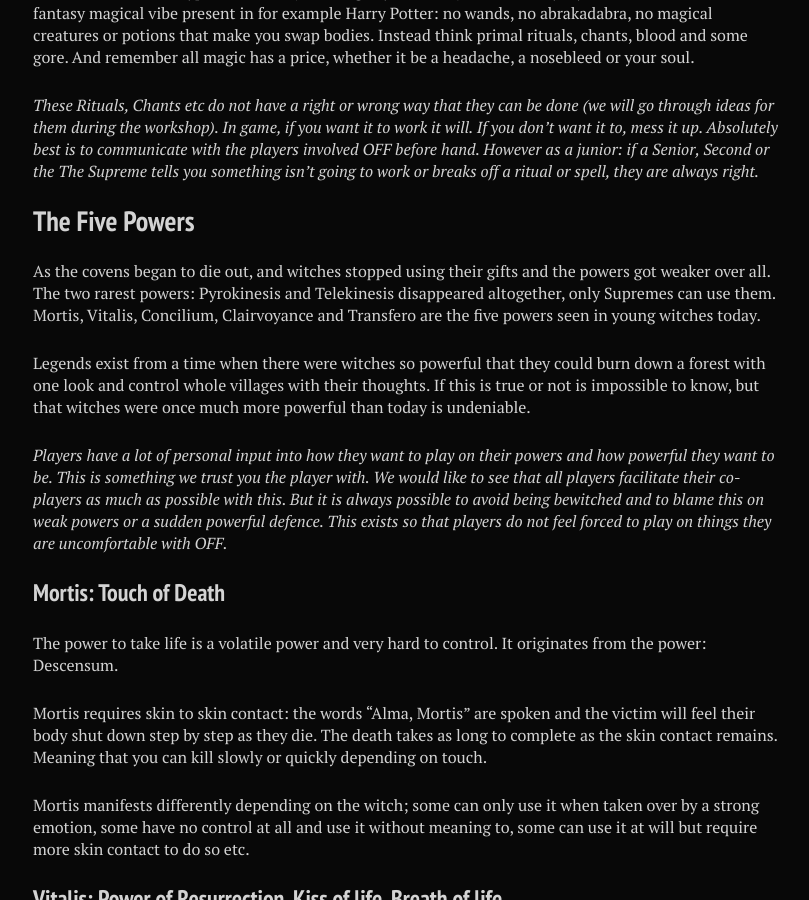
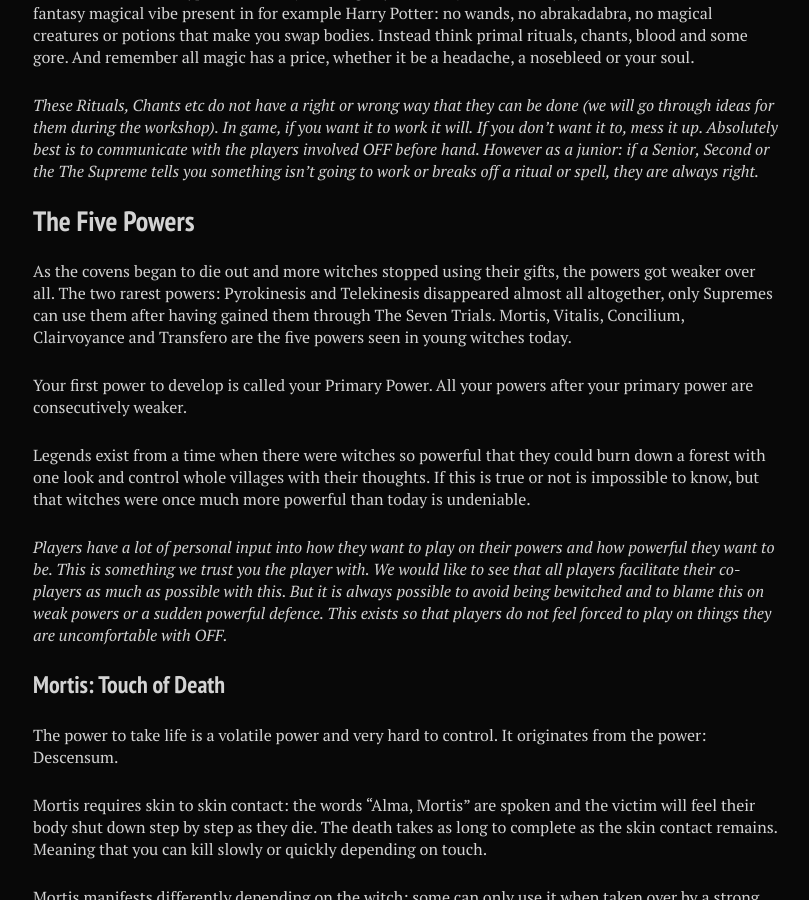
Before and after one commit to stanislavb/en.coven.nu, a Jekyll site: the page built from fictional/index.md, in a window 1280 px wide and 900 px high, scrolled down 3707 px. Shown: the whole window, without its empty margins (287-1096 px from the left). Built offline with Jekyll 4.4.1, drawn with Linux system fonts in a browser that asks for light colours; nearby versions of some CDN libraries.

Commit message:
Update index.md

```diff
--- a/fictional/index.md
+++ b/fictional/index.md
@@ -97,7 +97,9 @@ The LARP aims for a type or realism (with magic, yes I know), but basically try
 
 ## The Five Powers
 
-As the covens began to die out, and witches stopped using their gifts and the powers got weaker over all. The two rarest powers: Pyrokinesis and Telekinesis disappeared altogether, only Supremes can use them. Mortis, Vitalis, Concilium, Clairvoyance and Transfero are the five powers seen in young witches today.
+As the covens began to die out and more witches stopped using their gifts, the powers got weaker over all. The two rarest powers: Pyrokinesis and Telekinesis disappeared almost all altogether, only Supremes can use them after having gained them through The Seven Trials. Mortis, Vitalis, Concilium, Clairvoyance and Transfero are the five powers seen in young witches today.
+
+Your first power to develop is called your Primary Power. All your powers after your primary power are consecutively weaker.
 
 Legends exist from a time when there were witches so powerful that they could burn down a forest with one look and control whole villages with their thoughts. If this is true or not is impossible to know, but that witches were once much more powerful than today is undeniable.
 
```
